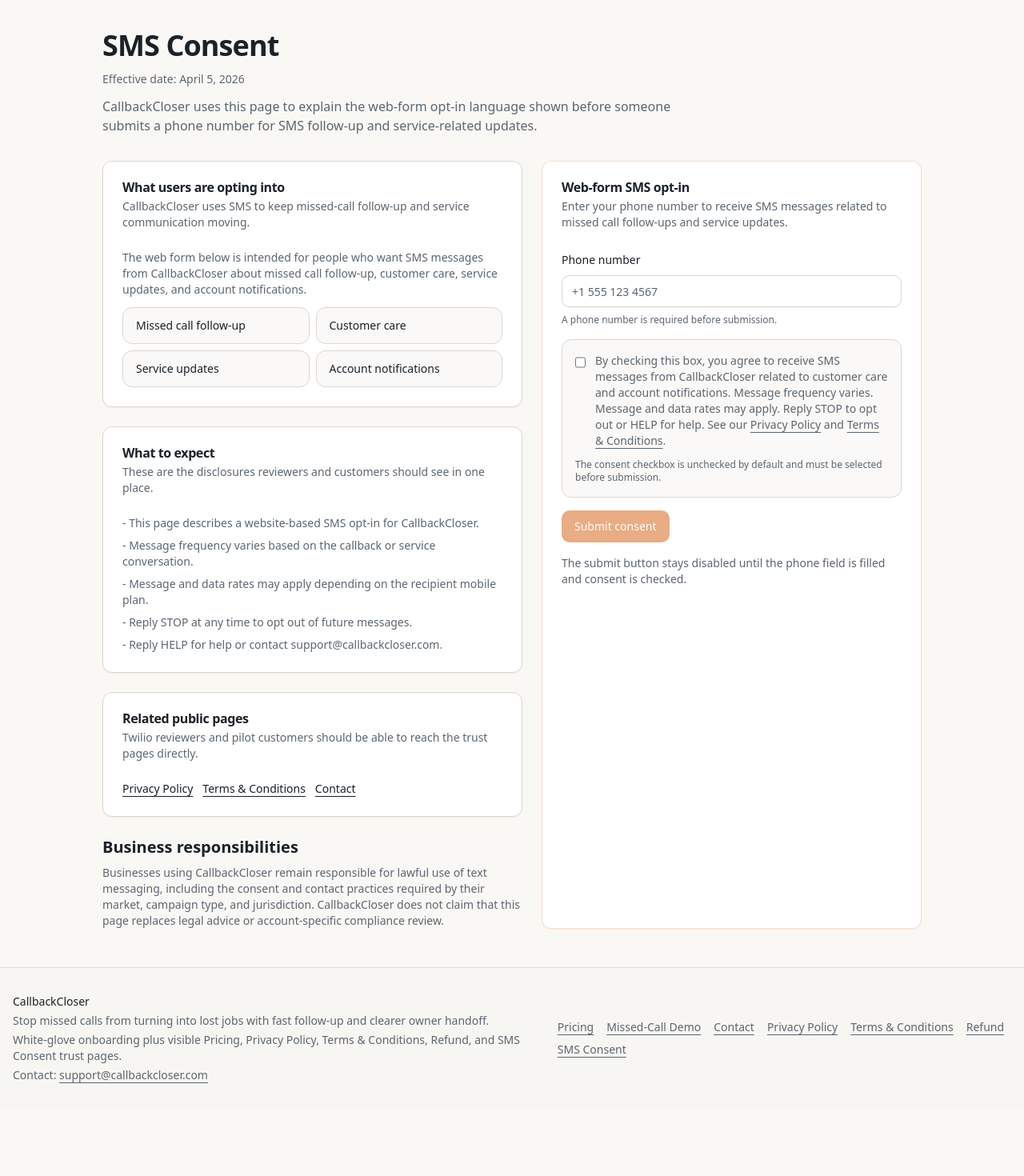
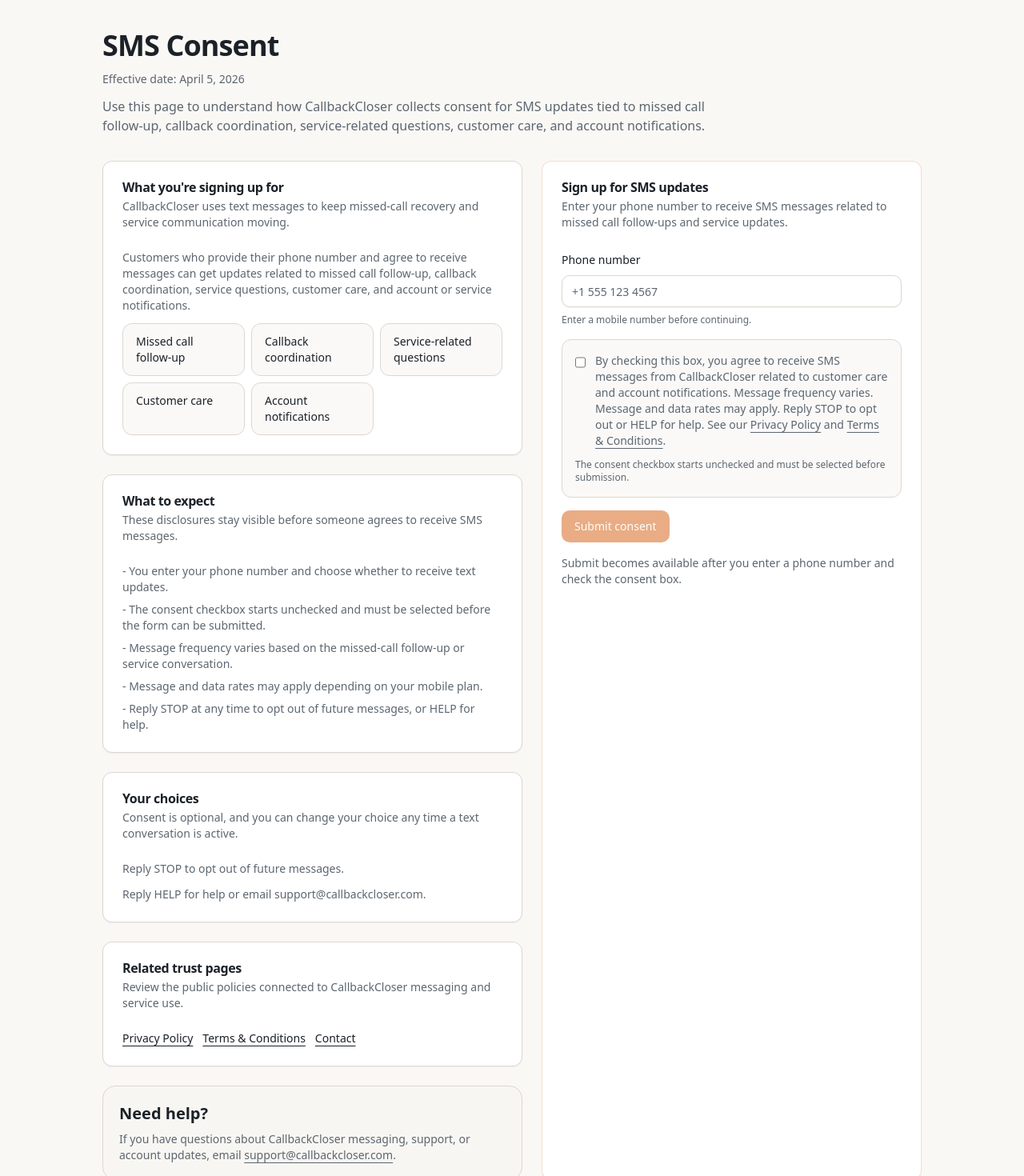
Before and after one commit to DevCalebR/callbackcloser, a Next.js app: page /sms-consent in a window 1280 px wide. Shown: the part 80-1550 px from the top of the page at 80% size. Before the commit the page ends 1466 px from the top, so only its background shows below. Built offline with nearby package versions, Linux system fonts and the light colour scheme; no server answers.

Commit message:
Polish public SMS consent page

```diff
--- a/app/sms-consent/page.tsx
+++ b/app/sms-consent/page.tsx
@@ -1,3 +1,4 @@
+import type { Metadata } from 'next';
 import Link from 'next/link';
 
 import { PublicSmsConsentForm } from '@/components/public-sms-consent-form';
@@ -7,14 +8,19 @@
 
 const EFFECTIVE_DATE = 'April 5, 2026';
 
-const messageTypes = ['Missed call follow-up', 'Customer care', 'Service updates', 'Account notifications'];
+export const metadata: Metadata = {
+  title: 'SMS Consent | CallbackCloser',
+  description: 'Learn how CallbackCloser collects SMS consent for missed call follow-up, callback coordination, customer care, and account updates.',
+};
+
+const messageTypes = ['Missed call follow-up', 'Callback coordination', 'Service-related questions', 'Customer care', 'Account notifications'];
 
 const expectations = [
-  'This page describes a website-based SMS opt-in for CallbackCloser.',
-  'Message frequency varies based on the callback or service conversation.',
-  'Message and data rates may apply depending on the recipient mobile plan.',
-  'Reply STOP at any time to opt out of future messages.',
-  'Reply HELP for help or contact support@callbackcloser.com.',
+  'You enter your phone number and choose whether to receive text updates.',
+  'The consent checkbox starts unchecked and must be selected before the form can be submitted.',
+  'Message frequency varies based on the missed-call follow-up or service conversation.',
+  'Message and data rates may apply depending on your mobile plan.',
+  'Reply STOP at any time to opt out of future messages, or HELP for help.',
 ];
 
 export default function SmsConsentPage() {
@@ -28,8 +34,8 @@
             <h1 className="text-4xl font-semibold tracking-tight">SMS Consent</h1>
             <p className="text-sm text-muted-foreground">Effective date: {EFFECTIVE_DATE}</p>
             <p className="text-base text-muted-foreground">
-              CallbackCloser uses this page to explain the web-form opt-in language shown before someone submits a phone number for SMS
-              follow-up and service-related updates.
+              Use this page to understand how CallbackCloser collects consent for SMS updates tied to missed call follow-up, callback
+              coordination, service-related questions, customer care, and account notifications.
             </p>
           </header>
 
@@ -37,15 +43,15 @@
             <div className="space-y-6">
               <Card>
                 <CardHeader>
-                  <CardTitle>What users are opting into</CardTitle>
-                  <CardDescription>CallbackCloser uses SMS to keep missed-call follow-up and service communication moving.</CardDescription>
+                  <CardTitle>What you&apos;re signing up for</CardTitle>
+                  <CardDescription>CallbackCloser uses text messages to keep missed-call recovery and service communication moving.</CardDescription>
                 </CardHeader>
                 <CardContent className="space-y-3 text-sm text-muted-foreground">
                   <p>
-                    The web form below is intended for people who want SMS messages from CallbackCloser about missed call follow-up,
-                    customer care, service updates, and account notifications.
+                    Customers who provide their phone number and agree to receive messages can get updates related to missed call
+                    follow-up, callback coordination, service questions, customer care, and account or service notifications.
                   </p>
-                  <div className="grid gap-2 sm:grid-cols-2">
+                  <div className="grid gap-2 sm:grid-cols-2 xl:grid-cols-3">
                     {messageTypes.map((type) => (
                       <div key={type} className="rounded-lg border bg-muted/30 px-4 py-3">
                         <p className="font-medium text-foreground">{type}</p>
@@ -58,7 +64,7 @@
               <Card>
                 <CardHeader>
                   <CardTitle>What to expect</CardTitle>
-                  <CardDescription>These are the disclosures reviewers and customers should see in one place.</CardDescription>
+                  <CardDescription>These disclosures stay visible before someone agrees to receive SMS messages.</CardDescription>
                 </CardHeader>
                 <CardContent className="space-y-2 text-sm text-muted-foreground">
                   {expectations.map((item) => (
@@ -69,8 +75,19 @@
 
               <Card>
                 <CardHeader>
-                  <CardTitle>Related public pages</CardTitle>
-                  <CardDescription>Twilio reviewers and pilot customers should be able to reach the trust pages directly.</CardDescription>
+                  <CardTitle>Your choices</CardTitle>
+                  <CardDescription>Consent is optional, and you can change your choice any time a text conversation is active.</CardDescription>
+                </CardHeader>
+                <CardContent className="space-y-3 text-sm text-muted-foreground">
+                  <p>Reply STOP to opt out of future messages.</p>
+                  <p>Reply HELP for help or email support@callbackcloser.com.</p>
+                </CardContent>
+              </Card>
+
+              <Card>
+                <CardHeader>
+                  <CardTitle>Related trust pages</CardTitle>
+                  <CardDescription>Review the public policies connected to CallbackCloser messaging and service use.</CardDescription>
                 </CardHeader>
                 <CardContent className="flex flex-wrap gap-3 text-sm">
                   <Link className="underline underline-offset-4" href="/privacy">
@@ -85,12 +102,14 @@
                 </CardContent>
               </Card>
 
-              <section className="space-y-2">
-                <h2 className="text-xl font-semibold">Business responsibilities</h2>
+              <section className="space-y-2 rounded-2xl border bg-muted/20 p-5">
+                <h2 className="text-xl font-semibold">Need help?</h2>
                 <p className="text-sm text-muted-foreground">
-                  Businesses using CallbackCloser remain responsible for lawful use of text messaging, including the consent and
-                  contact practices required by their market, campaign type, and jurisdiction. CallbackCloser does not claim that this
-                  page replaces legal advice or account-specific compliance review.
+                  If you have questions about CallbackCloser messaging, support, or account updates, email{' '}
+                  <a className="underline underline-offset-4" href="mailto:support@callbackcloser.com">
+                    support@callbackcloser.com
+                  </a>
+                  .
                 </p>
               </section>
             </div>
--- a/components/public-sms-consent-form.tsx
+++ b/components/public-sms-consent-form.tsx
@@ -18,7 +18,7 @@
   return (
     <Card className="border-primary/20 bg-card/95">
       <CardHeader>
-        <CardTitle>Web-form SMS opt-in</CardTitle>
+        <CardTitle>Sign up for SMS updates</CardTitle>
         <CardDescription>
           Enter your phone number to receive SMS messages related to missed call follow-ups and service updates.
         </CardDescription>
@@ -47,7 +47,7 @@
               value={phoneNumber}
               onChange={(event) => setPhoneNumber(event.target.value)}
             />
-            <p className="text-xs text-muted-foreground">A phone number is required before submission.</p>
+            <p className="text-xs text-muted-foreground">Enter a mobile number before continuing.</p>
           </div>
 
           <div className="rounded-lg border bg-muted/30 p-4">
@@ -75,7 +75,7 @@
               </span>
             </label>
             <p className="mt-3 text-xs text-muted-foreground">
-              The consent checkbox is unchecked by default and must be selected before submission.
+              The consent checkbox starts unchecked and must be selected before submission.
             </p>
           </div>
 
@@ -86,8 +86,8 @@
 
         <p aria-live="polite" className="text-sm text-muted-foreground">
           {submitted
-            ? 'Form requirements met. CallbackCloser uses this consent pattern so web-form opt-in stays clear before submission.'
-            : 'The submit button stays disabled until the phone field is filled and consent is checked.'}
+            ? 'Thanks. Your phone number and consent selection meet the form requirements for SMS opt-in.'
+            : 'Submit becomes available after you enter a phone number and check the consent box.'}
         </p>
       </CardContent>
     </Card>
```
